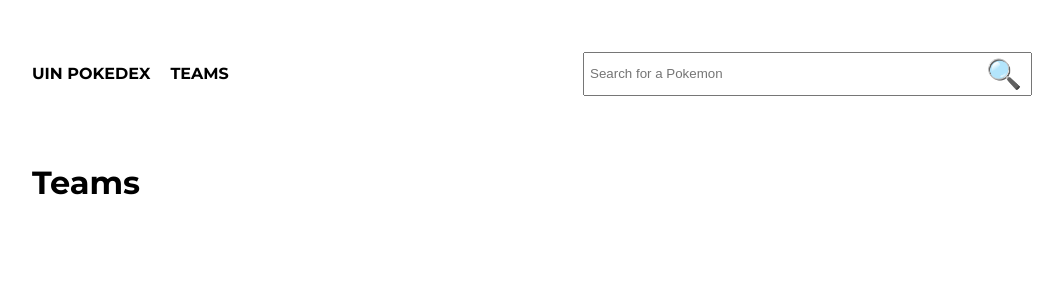
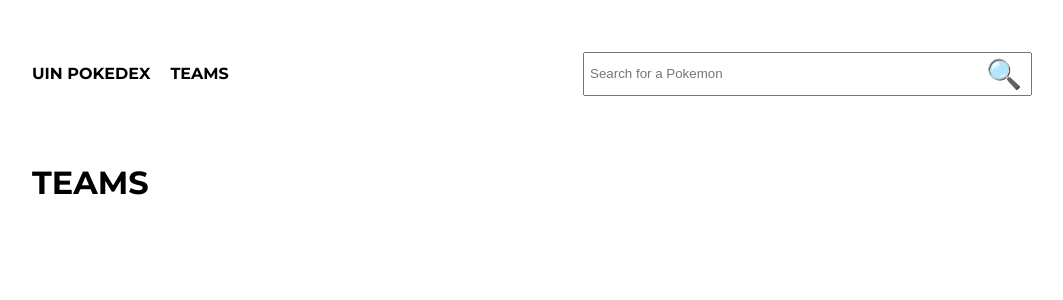
Before and after one commit to Sonus1999/GruppeEksamen2024, a React (Vite) app in the folder frontend/: page /teams in a window 1280 px wide. Shown: the top 300 px of the page, without its empty margins (108-1171 px from the left). Built offline with nearby package versions, Linux system fonts and the light colour scheme.

Commit message:
Endret h1 på types sider sil uppercase!

```diff
--- a/frontend/src/styles/type.scss
+++ b/frontend/src/styles/type.scss
@@ -22,3 +22,7 @@
 
   }
 }
+
+h1 {
+  text-transform: uppercase;
+}
```
